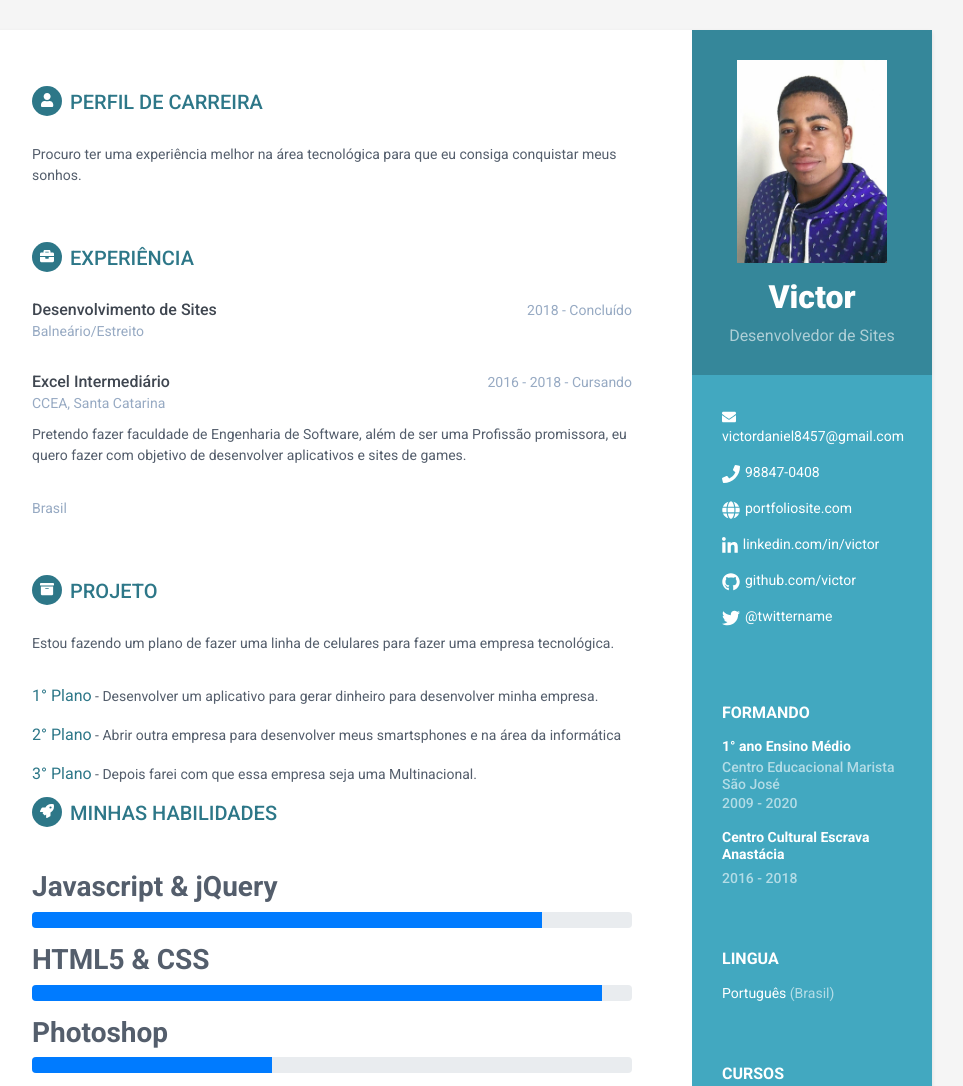
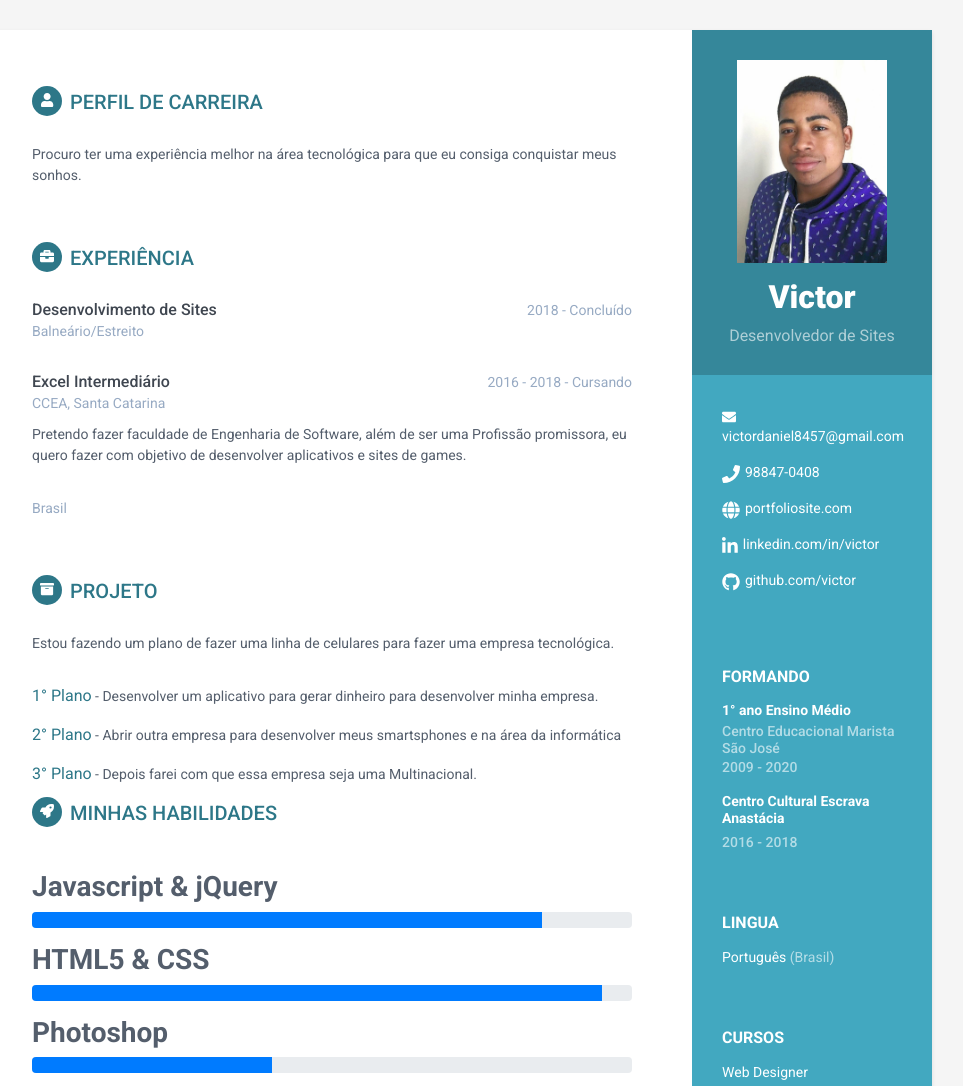
Before and after one commit to VictorDani3094/projeto-final-curriculo, a plain HTML site: page index.html in a window 1280 px wide. Shown: the top 1086 px of the page, without its empty margins (188-1151 px from the left). Drawn offline with Linux system fonts and the light colour scheme.

```diff
--- a/index.html
+++ b/index.html
@@ -36,7 +36,6 @@
                     <li class="website"><i class="fas fa-globe"></i><a href="https://themes.3rdwavemedia.com/bootstrap-templates/resume/orbit-free-resume-cv-bootstrap-theme-for-developers/" target="_blank">portfoliosite.com</a></li>
                     <li class="linkedin"><i class="fab fa-linkedin-in"></i><a href="https://www.linkedin.com/in/victor-daniel-ramos-de-jesus-92276516a/" target="_blank">linkedin.com/in/victor</a></li>
                     <li class="github"><i class="fab fa-github"></i><a href="https://github.com/VictorDani3094" target="_blank">github.com/victor</a></li>
-                    <li class="twitter"><i class="fab fa-twitter"></i><a href="https://twitter.com/3rdwave_themes" target="_blank">@twittername</a></li>
                 </ul>
             </div><!--//contact-container-->
             <div class="education-container container-block">
```
